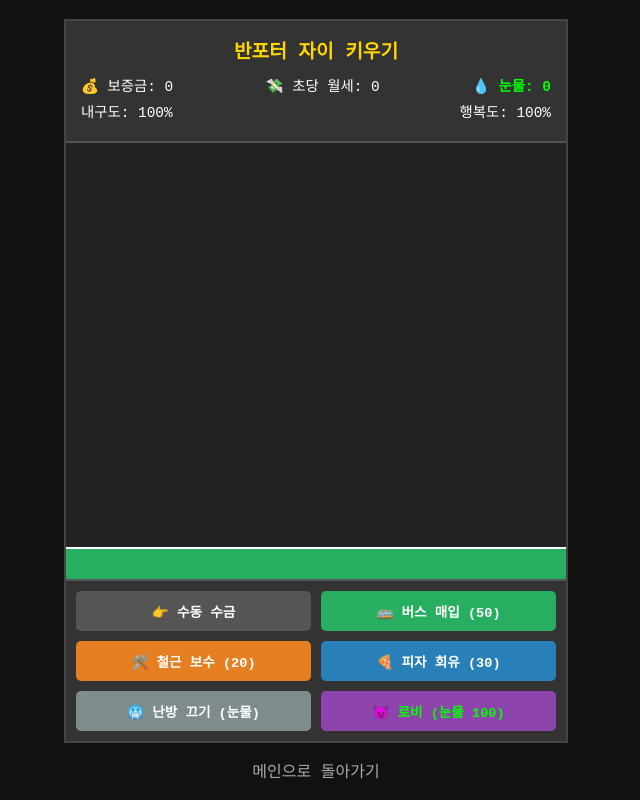
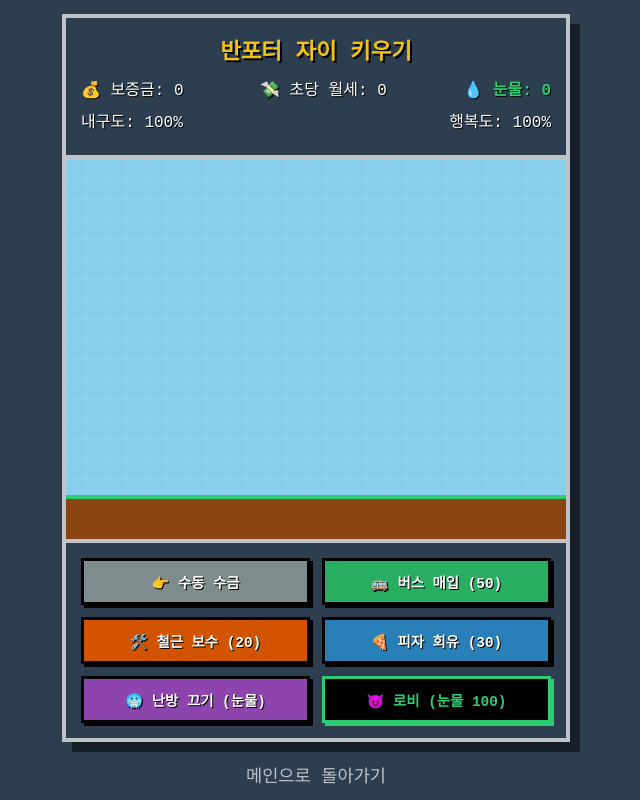
Before and after one commit to KimuSani/mini_games, a plain HTML site: page game2/index.html in a window 1280 px wide. Shown: the whole page, without its empty margins (324-964 px from the left). Drawn offline with Linux system fonts and the light colour scheme; a small style sheet from the web is missing.

Commit message:
Update Game 2 with retro pixel art graphics and styling

```diff
--- a/game2/app.js
+++ b/game2/app.js
@@ -37,11 +37,13 @@ const updateUI = () => {
 const renderBuses = () => {
     towerContainer.innerHTML = '';
     for (let i = 0; i < busCount; i++) {
-        const bus = document.createElement('div');
+        // Create an img element instead of a div for the bus
+        const bus = document.createElement('img');
         bus.className = 'bus';
-        bus.innerText = `마을버스 ${i+1}호`;
+        bus.src = 'assets/bus.jpg'; // The generated retro pixel art image
+
         // Random offset for jenga feel
-        const offset = (Math.random() - 0.5) * 15;
+        const offset = (Math.random() - 0.5) * 20;
         bus.style.transform = `translateX(${offset}px)`;
         towerContainer.appendChild(bus);
     }
--- a/game2/style.css
+++ b/game2/style.css
@@ -1,30 +1,141 @@
-body { margin: 0; font-family: 'Courier New', Courier, monospace; background-color: #111; color: white; display: flex; flex-direction: column; align-items: center; justify-content: center; height: 100vh; overflow: hidden; }
-.game-container { width: 100%; max-width: 500px; height: 90vh; display: flex; flex-direction: column; background: #222; border: 2px solid #444; position: relative; }
-.header { padding: 15px; background: #333; border-bottom: 2px solid #555; }
-h1 { margin: 0 0 10px 0; font-size: 1.2rem; color: #ffd700; text-align: center; }
-.stats-row, .meters-row { display: flex; justify-content: space-between; font-size: 0.9rem; margin-bottom: 5px; }
-.dark-stat { color: #00ff00; font-weight: bold; }
-.game-area { flex: 1; display: flex; flex-direction: column; justify-content: flex-end; align-items: center; overflow: hidden; position: relative; }
-.tower-container { display: flex; flex-direction: column-reverse; align-items: center; width: 100%; transition: transform 0.1s; }
-.ground { width: 100%; height: 30px; background: #27ae60; border-top: 2px solid white; }
-.bus { width: 180px; height: 40px; background: #ffd700; border: 2px solid white; margin-bottom: -2px; display: flex; align-items: center; justify-content: center; font-weight: bold; color: #000; position: relative; z-index: 10; }
-.controls { padding: 10px; background: #333; border-top: 2px solid #555; display: grid; grid-template-columns: 1fr 1fr; gap: 10px; }
-.btn { padding: 10px; border: none; border-radius: 5px; font-weight: bold; cursor: pointer; color: white; font-family: inherit; font-size: 0.85rem; }
-.btn-action { background: #555; }
+@import url('https://cdn.jsdelivr.net/gh/neodgm/neodgm-webfont@latest/neodgm/style.css');
+
+body {
+    margin: 0;
+    font-family: 'DungGeunMo', 'Courier New', Courier, monospace;
+    background-color: #2c3e50;
+    color: white;
+    display: flex;
+    flex-direction: column;
+    align-items: center;
+    justify-content: center;
+    height: 100vh;
+    overflow: hidden;
+}
+
+.game-container {
+    width: 100%;
+    max-width: 500px;
+    height: 90vh;
+    display: flex;
+    flex-direction: column;
+    background: #000;
+    border: 4px solid #bdc3c7;
+    box-shadow: 10px 10px 0px rgba(0,0,0,0.5);
+    position: relative;
+}
+
+.header {
+    padding: 15px;
+    background: #2c3e50;
+    border-bottom: 4px solid #bdc3c7;
+    image-rendering: pixelated;
+}
+
+h1 {
+    margin: 0 0 10px 0;
+    font-size: 1.4rem;
+    color: #f1c40f;
+    text-align: center;
+    text-shadow: 2px 2px 0px #000;
+}
+
+.stats-row, .meters-row {
+    display: flex;
+    justify-content: space-between;
+    font-size: 1rem;
+    margin-bottom: 8px;
+    text-shadow: 1px 1px 0px #000;
+}
+
+.dark-stat { color: #2ecc71; font-weight: bold; }
+
+.game-area {
+    flex: 1;
+    display: flex;
+    flex-direction: column;
+    justify-content: flex-end;
+    align-items: center;
+    overflow: hidden;
+    position: relative;
+    background-color: #87CEEB; /* Sky blue background to blend with the white JPG */
+    background-image:
+      linear-gradient(rgba(255,255,255,.1) 1px, transparent 1px),
+      linear-gradient(90deg, rgba(255,255,255,.1) 1px, transparent 1px);
+    background-size: 20px 20px; /* Retro grid */
+}
+
+.tower-container {
+    display: flex;
+    flex-direction: column-reverse;
+    align-items: center;
+    width: 100%;
+    transition: transform 0.1s;
+}
+
+.ground {
+    width: 100%;
+    height: 40px;
+    background: #8B4513; /* Dirt color */
+    border-top: 4px solid #2ecc71; /* Grass top */
+    z-index: 20;
+}
+
+.bus {
+    width: 220px;
+    height: auto;
+    margin-bottom: -30px; /* Overlap buses slightly */
+    position: relative;
+    z-index: 10;
+    mix-blend-mode: multiply; /* Makes white background of JPG invisible against sky blue */
+    filter: contrast(1.2) saturate(1.2); /* Enhance retro feel */
+}
+
+.controls {
+    padding: 15px;
+    background: #2c3e50;
+    border-top: 4px solid #bdc3c7;
+    display: grid;
+    grid-template-columns: 1fr 1fr;
+    gap: 12px;
+}
+
+.btn {
+    padding: 10px;
+    border: 3px solid #000;
+    font-weight: bold;
+    cursor: pointer;
+    color: white;
+    font-family: inherit;
+    font-size: 0.9rem;
+    text-shadow: 1px 1px 0px #000;
+    box-shadow: 3px 3px 0px #000;
+    transition: transform 0.1s, box-shadow 0.1s;
+}
+
+.btn:active {
+    transform: translate(3px, 3px);
+    box-shadow: 0px 0px 0px #000;
+}
+
+.btn-action { background: #7f8c8d; }
 .btn-primary { background: #27ae60; }
-.btn-warning { background: #e67e22; }
+.btn-warning { background: #d35400; }
 .btn-info { background: #2980b9; }
-.btn-evil { background: #7f8c8d; }
-.btn-evil.active { background: #c0392b; }
-.btn-dark { background: #8e44ad; color: #00ff00; }
-.back-link { margin-top: 15px; color: #aaa; text-decoration: none; }
+.btn-evil { background: #8e44ad; }
+.btn-evil.active { background: #c0392b; color: yellow; }
+.btn-dark { background: #000; color: #2ecc71; border-color: #2ecc71; box-shadow: 3px 3px 0px #2ecc71; }
 
+.back-link { margin-top: 20px; color: #bdc3c7; text-decoration: none; font-size: 1.1rem; }
+.back-link:hover { color: white; }
+
+/* 쉐이크 애니메이션 */
 @keyframes shake {
     0% { transform: translateX(0); }
-    25% { transform: translateX(-5px); }
-    50% { transform: translateX(5px); }
-    75% { transform: translateX(-5px); }
+    25% { transform: translateX(-8px); }
+    50% { transform: translateX(8px); }
+    75% { transform: translateX(-8px); }
     100% { transform: translateX(0); }
 }
 .shaking { animation: shake 0.2s infinite; }
-.warning-text { color: #e74c3c; font-weight: bold; }
+.warning-text { color: #e74c3c; font-weight: bold; text-shadow: 1px 1px 0px #000;}
```
Also changed, not shown: game2/assets/bus.jpg (added).
